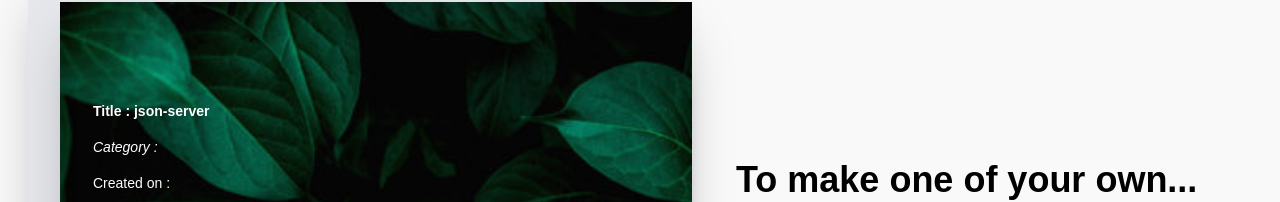
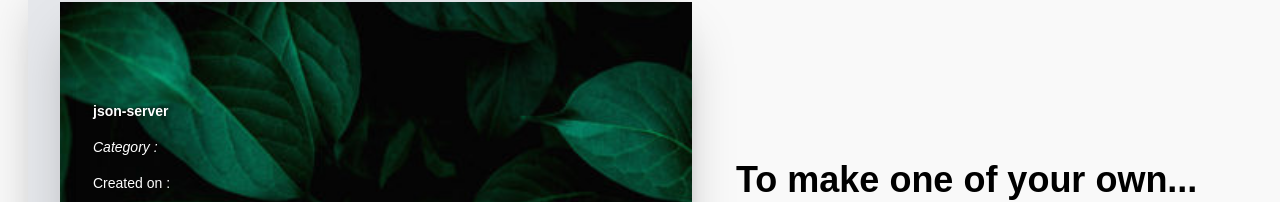
Before and after one commit to jeffrey-jolly/ui-react-final_project_triv_c, a React (Create React App) app: page / in a window 1280 px wide. Shown: the part 138-340 px from the top of the page. Built offline with nearby package versions, Linux system fonts and the light colour scheme; data requests are answered from the project's data file.

Commit message:
minor changes

```diff
--- a/src/pages/ProductCard.js
+++ b/src/pages/ProductCard.js
@@ -12,7 +12,7 @@ export default function ProductCard(props) {
 
         <div className="w-full h-fit border border-transparent shadow-lg mr-4 mt-2 p-4 rounded-md flex flex-row justify-between hover:shadow-2xl hover:border hover:bg-green-200 hover:bg-opacity-70">
          <Link to={`/single-page/${props.blog.id}`} ><pre  onClick={()=>{appContext.handleViewCount()}}>
-            <h3 className='text-sm font-bold text-white my-4'>Title : {props.blog.title}</h3>
+            <h3 className='text-sm font-bold text-white my-4'>{props.blog.title}</h3>
             <h3 className='text-sm  text-white my-4 italic'>Category : {props.blog.category}</h3>
             <h3 className='text-sm  text-white my-4'>Created on : {props.blog.createdAt}</h3>
           </pre>
```
